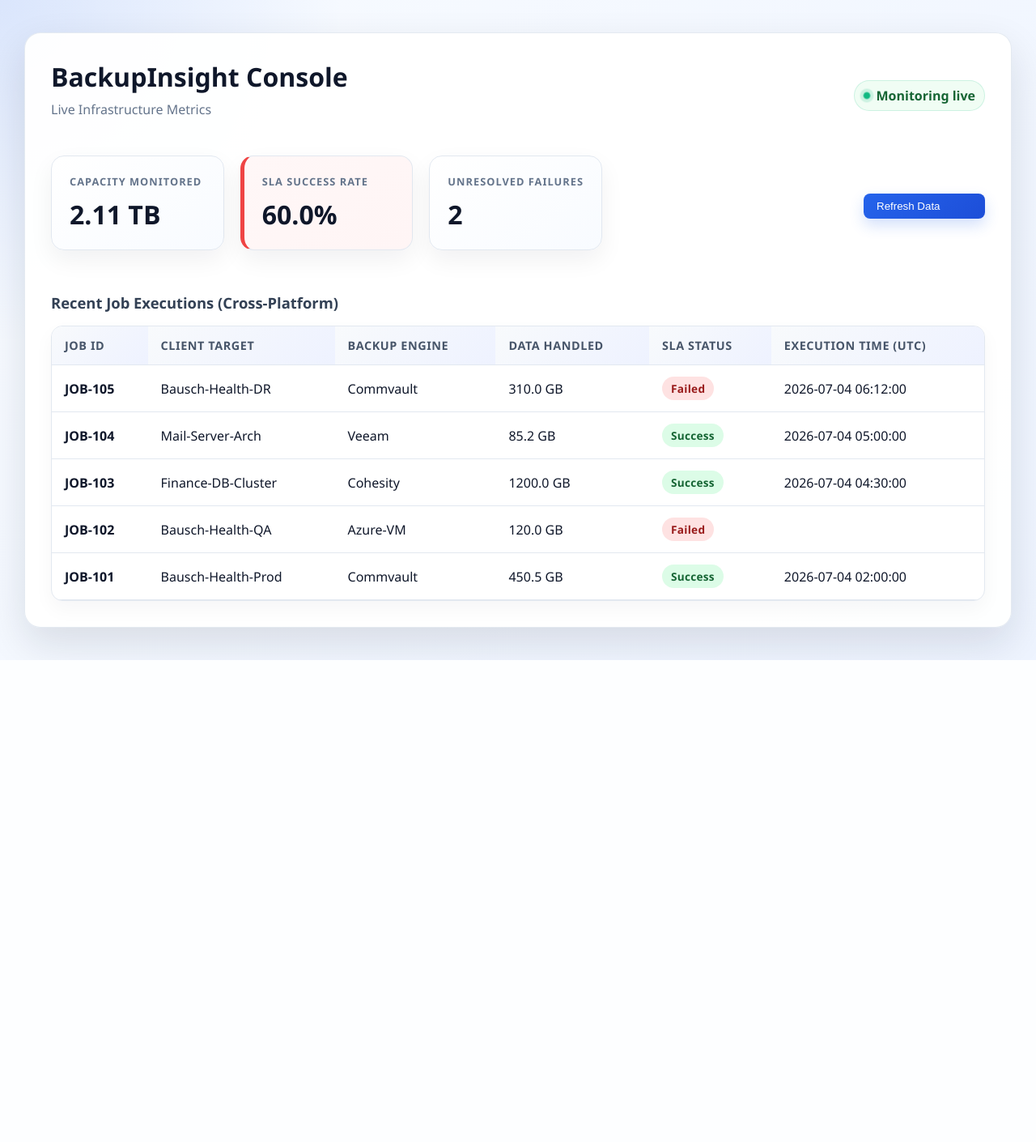
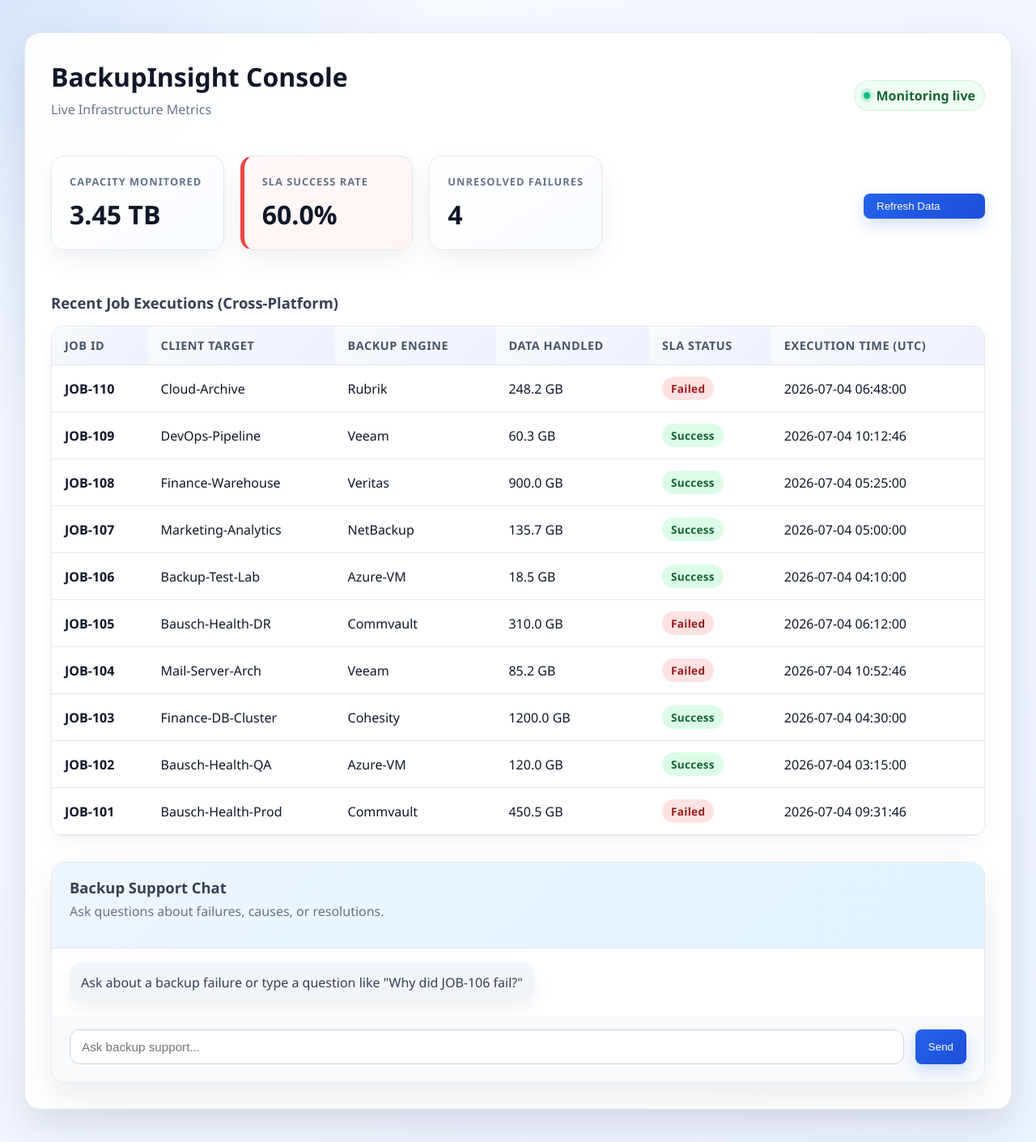
Before and after one commit to Adnan-svg01/MCA-BackupInsight-Dashboard, a Flask app: page / in a window 1280 px wide. Shown: the whole page at 81% size. Before the commit the page ends 815 px from the top, so only its background shows below. Run offline with Flask 3, Linux system fonts and the light colour scheme.

Commit message:
Add chatbot support, expand backup job dataset, and improve dashboard UX

```diff
--- a/app.py
+++ b/app.py
@@ -1,12 +1,58 @@
 import os
 import random
 from datetime import datetime, timedelta
-from flask import Flask, render_template, jsonify, abort
+from flask import Flask, render_template, jsonify, abort, request
 
 app = Flask(__name__)
 
 # 1. Your Mock Database Array containing the cross-platform backup jobs
 JOBS_DATABASE = [
+    {
+        "job_id": "JOB-110",
+        "client_target": "Cloud-Archive",
+        "backup_engine": "Rubrik",
+        "data_handled_gb": 248.2,
+        "sla_status": "Failed",
+        "execution_time_utc": "2026-07-04 06:48:00",
+        "error_code": "STORAGE-QUOTA-EXCEEDED",
+        "error_message": "Destination storage quota exceeded while writing incremental segments."
+    },
+    {
+        "job_id": "JOB-109",
+        "client_target": "DevOps-Pipeline",
+        "backup_engine": "Veeam",
+        "data_handled_gb": 60.3,
+        "sla_status": "Success",
+        "execution_time_utc": "2026-07-04 06:00:00"
+    },
+    {
+        "job_id": "JOB-108",
+        "client_target": "Finance-Warehouse",
+        "backup_engine": "Veritas",
+        "data_handled_gb": 900.0,
+        "sla_status": "Failed",
+        "execution_time_utc": "2026-07-04 05:25:00",
+        "error_code": "PERMISSION-DENIED",
+        "error_message": "Backup agent could not access target files due to missing permissions."
+    },
+    {
+        "job_id": "JOB-107",
+        "client_target": "Marketing-Analytics",
+        "backup_engine": "NetBackup",
+        "data_handled_gb": 135.7,
+        "sla_status": "Success",
+        "execution_time_utc": "2026-07-04 05:00:00"
+    },
+    {
+        "job_id": "JOB-106",
+        "client_target": "Backup-Test-Lab",
+        "backup_engine": "Azure-VM",
+        "data_handled_gb": 18.5,
+        "sla_status": "Failed",
+        "execution_time_utc": "2026-07-04 04:10:00",
+        "error_code": "AUTH-401",
+        "error_message": "Credentials expired for the target backup client."
+    },
     {
         "job_id": "JOB-105",
         "client_target": "Bausch-Health-DR",
@@ -39,6 +85,7 @@ JOBS_DATABASE = [
         "backup_engine": "Azure-VM",
         "data_handled_gb": 120.0,
         "sla_status": "Failed",
+        "execution_time_utc": "2026-07-04 03:15:00",
         "error_code": "VMExtensionProvisioningError",
         "error_message": "Microsoft.Azure.RecoveryServices.VMSnapshot extension failed to provision. Ensure the VM agent is responsive."
     },
@@ -89,6 +136,75 @@ def get_job_details(job_id):
     if job:
         return jsonify(job)
     return jsonify({"error": "Job not found"}), 404
+
+ERROR_GUIDANCE = {
+    "0x2000001a": {
+        "cause": "Network timeout during the data transfer pipeline initialization.",
+        "resolution": "Check the MediaAgent network connectivity, firewall rules, and target host reachability. Retry the job after restoring the connection."
+    },
+    "vmextensionprovisioningerror": {
+        "cause": "VM backup extension failed to provision on the target virtual machine.",
+        "resolution": "Verify the Azure VM agent is healthy, the extension is installed, and the VM has sufficient resources for a snapshot."
+    },
+    "auth-401": {
+        "cause": "Target credentials have expired or are rejected by the backup service.",
+        "resolution": "Renew the service account credentials, update the connected backup target, and rerun the job."
+    },
+    "storage-quota-exceeded": {
+        "cause": "Destination storage capacity has been exceeded for the target backup repository.",
+        "resolution": "Free up storage or increase the repository quota, then rerun the affected backup jobs."
+    },
+    "permission-denied": {
+        "cause": "The backup agent does not have the required file system permissions to access source files.",
+        "resolution": "Review the target permissions and ensure the backup service account has read access to all required directories."
+    }
+}
+
+FAQ_REFERENCE = {
+    "failure": "Backups can fail due to connectivity problems, expired credentials, insufficient storage, or permission issues. Use the chatbot to ask about a specific job ID for its exact cause.",
+    "resolution": "Most backup failures are resolved by correcting the underlying problem: restore network access, renew credentials, increase disk quota, or fix file permissions.",
+    "job": "A failed job usually includes an error code and message. Chat with the assistant using the job ID, and it will tell you the likely cause and resolution."
+}
+
+@app.route('/api/chat', methods=['POST'])
+def chat_bot():
+    request_data = request.get_json(silent=True) or {}
+    question = request_data.get("question", "").strip()
+    if not question:
+        return jsonify({"answer": "Please ask a question about backup failures, causes, or resolution."})
+    answer = answer_backup_question(question)
+    return jsonify({"answer": answer})
+
+
+def answer_backup_question(question):
+    text = question.lower()
+    for job in JOBS_DATABASE:
+        if job["job_id"].lower() in text:
+            if job["sla_status"] == "Failed":
+                code = job.get("error_code", "UNKNOWN")
+                guidance = ERROR_GUIDANCE.get(code.lower(), None)
+                if guidance:
+                    return (f"{job['job_id']} failed with error code {code}. Cause: {guidance['cause']} "
+                            f"Resolution: {guidance['resolution']}")
+                return (f"{job['job_id']} failed with error code {code}. "
+                        f"Message: {job.get('error_message', 'No additional details available.')}")
+            return f"{job['job_id']} completed successfully. No active failure is currently recorded for this job."
+
+    if any(term in text for term in ["cause", "why", "reason", "failed", "failure"]):
+        for key, answer in FAQ_REFERENCE.items():
+            if key in text:
+                return answer
+        return FAQ_REFERENCE["failure"]
+
+    if any(term in text for term in ["resolve", "fix", "solution", "resolve"]):
+        return FAQ_REFERENCE["resolution"]
+
+    if any(term in text for term in ["sla", "success rate"]):
+        payload = build_dashboard_payload()
+        return f"Current SLA success rate is {payload['sla_value']}% with {payload['unresolved_failures']} unresolved failures."
+
+    return "I can help with backup failures, root causes, resolutions, and job-specific error details. Ask about a job ID or the type of backup failure."
+
 
 def build_dashboard_payload():
     total_jobs = len(JOBS_DATABASE)
--- a/static/style.css
+++ b/static/style.css
@@ -274,6 +274,82 @@ p {
     background: #cbd5e1;
 }
 
+.chat-panel {
+    margin-top: 32px;
+    border: 1px solid #e2e8f0;
+    border-radius: 18px;
+    background: #f8fafc;
+    overflow: hidden;
+    box-shadow: 0 18px 40px rgba(15, 23, 42, 0.08);
+}
+
+.chat-header {
+    padding: 18px 22px;
+    background: linear-gradient(135deg, #eff6ff, #e0f2fe);
+    border-bottom: 1px solid #dbeafe;
+}
+
+.chat-header h3 {
+    margin-bottom: 6px;
+}
+
+.chat-window {
+    max-height: 320px;
+    overflow-y: auto;
+    padding: 18px 22px;
+    display: flex;
+    flex-direction: column;
+    gap: 12px;
+    background: white;
+}
+
+.chat-input-row {
+    display: grid;
+    grid-template-columns: 1fr auto;
+    gap: 14px;
+    padding: 16px 22px 22px;
+    background: #f8fafc;
+}
+
+.chat-input-row input {
+    width: 100%;
+    border: 1px solid #cbd5e1;
+    border-radius: 12px;
+    padding: 12px 14px;
+    font-size: 0.95rem;
+    color: #0f172a;
+}
+
+.chat-message {
+    padding: 12px 14px;
+    border-radius: 14px;
+    max-width: 82%;
+    line-height: 1.5;
+    box-shadow: 0 10px 22px rgba(15, 23, 42, 0.05);
+}
+
+.system-message {
+    background: #f1f5f9;
+    color: #334155;
+    align-self: flex-start;
+}
+
+.user-message {
+    background: #2563eb;
+    color: #ffffff;
+    align-self: flex-end;
+}
+
+.assistant-message {
+    background: #e2e8f0;
+    color: #0f172a;
+    align-self: flex-start;
+}
+
+.toast-error {
+    background: #dc2626;
+}
+
 .btn-primary {
     background: linear-gradient(135deg, #2563eb, #1d4ed8);
     color: white;
--- a/templates/dashboard.html
+++ b/templates/dashboard.html
@@ -66,6 +66,22 @@
                 {% endfor %}
             </tbody>
         </table>
+
+        <div class="chat-panel">
+            <div class="chat-header">
+                <div>
+                    <h3>Backup Support Chat</h3>
+                    <p>Ask questions about failures, causes, or resolutions.</p>
+                </div>
+            </div>
+            <div id="chatWindow" class="chat-window">
+                <div class="chat-message system-message">Ask about a backup failure or type a question like "Why did JOB-106 fail?"</div>
+            </div>
+            <div class="chat-input-row">
+                <input type="text" id="chatInput" placeholder="Ask backup support..." />
+                <button class="btn-primary" id="chatSubmit" type="button">Send</button>
+            </div>
+        </div>
     </div>
 
     <div id="diagnosticModal" class="modal-overlay" style="display: none;">
@@ -171,59 +187,6 @@
                 });
         }
 
-        function refreshDashboard() {
-            const refreshButton = document.getElementById('refreshDashboard');
-            refreshButton.disabled = true;
-            refreshButton.innerText = 'Refreshing...';
-
-            fetch('/api/jobs/refresh')
-                .then(res => res.json())
-                .then(data => {
-                    document.getElementById('totalTb').innerText = `${data.total_tb} TB`;
-                    document.getElementById('slaValue').innerText = `${data.sla_value}%`;
-                    document.getElementById('unresolvedFailures').innerText = data.unresolved_failures;
-
-                    const slaCard = document.getElementById('slaCard');
-                    slaCard.classList.toggle('metric-breached', data.sla_value < 80.0);
-                    slaCard.classList.toggle('metric-healthy', data.sla_value >= 80.0);
-
-                    const tbody = document.getElementById('jobsTableBody');
-                    tbody.innerHTML = '';
-                    data.jobs.forEach(job => {
-                        const row = document.createElement('tr');
-                        const isFailed = job.sla_status === 'Failed';
-                        row.className = `job-row ${isFailed ? 'row-failed clickable-row' : 'non-clickable-row'}`;
-                        row.dataset.jobId = job.job_id;
-                        row.innerHTML = `
-                            <td><strong>${job.job_id}</strong></td>
-                            <td>${job.client_target}</td>
-                            <td>${job.backup_engine}</td>
-                            <td>${job.data_handled_gb} GB</td>
-                            <td>
-                                <span class="badge ${isFailed ? 'badge-failed' : 'badge-success'} sla-status-text">
-                                    ${job.sla_status}
-                                </span>
-                            </td>
-                            <td>${job.execution_time_utc}</td>
-                        `;
-                        row.addEventListener('click', function () {
-                            const statusBadge = this.querySelector('.sla-status-text');
-                            if (statusBadge && statusBadge.classList.contains('badge-failed')) {
-                                openJobDiagnostics(this.dataset.jobId);
-                            }
-                        });
-                        tbody.appendChild(row);
-                    });
-                })
-                .finally(() => {
-                    const refreshButton = document.getElementById('refreshDashboard');
-                    refreshButton.disabled = false;
-                    refreshButton.innerText = 'Refresh Data';
-                });
-        }
-
-        document.getElementById('refreshDashboard').addEventListener('click', refreshDashboard);
-
         function showToast(message, jobId) {
             const container = document.getElementById('toastContainer');
             const toast = document.createElement('div');
@@ -296,6 +259,44 @@
                     refreshButton.innerText = 'Refresh Data';
                 });
         }
+
+        document.getElementById('refreshDashboard').addEventListener('click', refreshDashboard);
+        document.getElementById('chatSubmit').addEventListener('click', submitChatQuestion);
+        document.getElementById('chatInput').addEventListener('keydown', function(event) {
+            if (event.key === 'Enter') {
+                event.preventDefault();
+                submitChatQuestion();
+            }
+        });
+
+        function addChatMessage(content, sender) {
+            const windowEl = document.getElementById('chatWindow');
+            const messageEl = document.createElement('div');
+            messageEl.className = `chat-message ${sender}-message`;
+            messageEl.innerText = content;
+            windowEl.appendChild(messageEl);
+            windowEl.scrollTop = windowEl.scrollHeight;
+        }
+
+        function submitChatQuestion() {
+            const chatInput = document.getElementById('chatInput');
+            const question = chatInput.value.trim();
+            if (!question) return;
+            addChatMessage(question, 'user');
+            chatInput.value = '';
+            fetch('/api/chat', {
+                method: 'POST',
+                headers: { 'Content-Type': 'application/json' },
+                body: JSON.stringify({ question })
+            })
+                .then(res => res.json())
+                .then(data => {
+                    addChatMessage(data.answer, 'assistant');
+                })
+                .catch(() => {
+                    addChatMessage('Sorry, I could not process your question right now.', 'assistant');
+                });
+        }
     </script>
 </body>
 </html>
```
Also changed, not shown: 1 other file.
